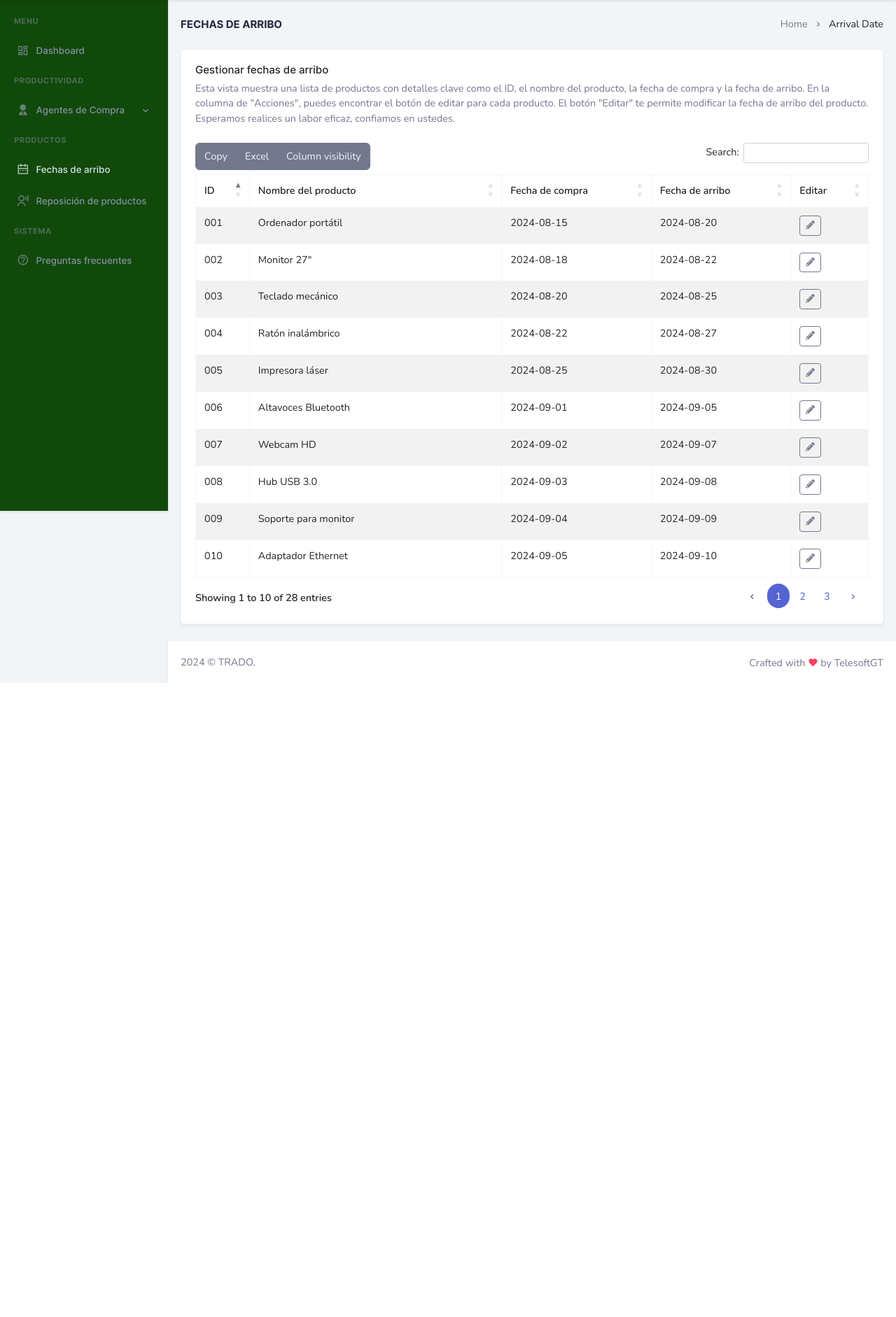
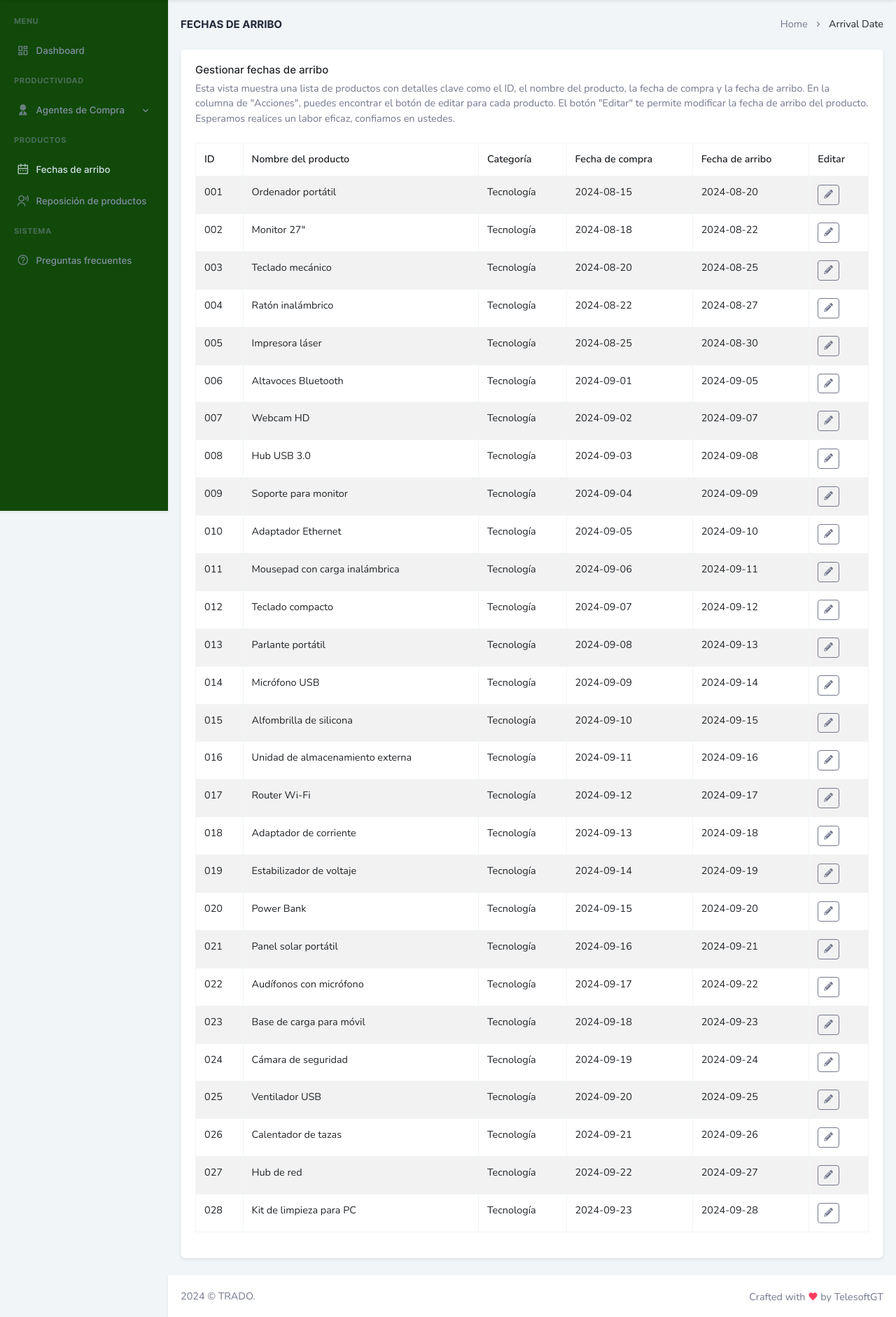
Before and after one commit to RenatoVargas31/TRADO-GT, a Spring Boot app: page /adminzonal/fechasArribo in a window 1280 px wide. Shown: the part 70-1952 px from the top of the page at 70% size. Before the commit the page ends 1046 px from the top, so only its background shows below. Run offline with Spring Boot 4, Linux system fonts and the light colour scheme; some libraries are stand-ins or nearby versions.

Commit message:
Más pequeños cambios adminZonal

```diff
--- a/src/main/resources/templates/AdminZonal/tablaFechaArribo-AdminZonal.html
+++ b/src/main/resources/templates/AdminZonal/tablaFechaArribo-AdminZonal.html
@@ -1,5 +1,5 @@
 <!doctype html>
-<html xmlns:th="http://www.thymeleaf.org" lang="en">
+<html xmlns:th="http://www.thymeleaf.org" lang="es">
 
 <head>
     <meta charset="utf-8" />
@@ -67,11 +67,12 @@
                                     confiamos en ustedes.
                                 </p>
 
-                                <table id="datatable-buttons" class="table table-striped table-bordered dt-responsive nowrap" style="border-collapse: collapse; border-spacing: 0; width: 100%;">
+                                <table id="datatable-fechaArribo" class="table table-striped table-bordered dt-responsive nowrap" style="border-collapse: collapse; border-spacing: 0; width: 100%;">
                                     <thead>
                                     <tr>
                                         <th>ID</th>
                                         <th>Nombre del producto</th>
+                                        <th>Categoría</th>
                                         <th>Fecha de compra</th>
                                         <th>Fecha de arribo</th>
                                         <th>Editar</th>
@@ -83,6 +84,7 @@
                                     <tr>
                                         <td>001</td>
                                         <td>Ordenador portátil</td>
+                                        <td>Tecnología</td>
                                         <td>2024-08-15</td>
                                         <td>2024-08-20</td>
                                         <td  >
@@ -95,6 +97,7 @@
                                     <tr>
                                         <td>002</td>
                                         <td>Monitor 27"</td>
+                                        <td>Tecnología</td>
                                         <td>2024-08-18</td>
                                         <td>2024-08-22</td>
                                         <td  >
@@ -106,6 +109,7 @@
                                     <tr>
                                         <td>003</td>
                                         <td>Teclado mecánico</td>
+                                        <td>Tecnología</td>
                                         <td>2024-08-20</td>
                                         <td>2024-08-25</td>
                                         <td  >
@@ -117,6 +121,7 @@
                                     <tr>
                                         <td>004</td>
                                         <td>Ratón inalámbrico</td>
+                                        <td>Tecnología</td>
                                         <td>2024-08-22</td>
                                         <td>2024-08-27</td>
                                         <td  >
@@ -128,6 +133,7 @@
                                     <tr>
                                         <td>005</td>
                                         <td>Impresora láser</td>
+                                        <td>Tecnología</td>
                                         <td>2024-08-25</td>
                                         <td>2024-08-30</td>
                                         <td  >
@@ -139,6 +145,7 @@
                                     <tr>
                                         <td>006</td>
                                         <td>Altavoces Bluetooth</td>
+                                        <td>Tecnología</td>
                                         <td>2024-09-01</td>
                                         <td>2024-09-05</td>
                                         <td  >
@@ -150,6 +157,7 @@
                                     <tr>
                                         <td>007</td>
                                         <td>Webcam HD</td>
+                                        <td>Tecnología</td>
                                         <td>2024-09-02</td>
                                         <td>2024-09-07</td>
                                         <td  >
@@ -161,6 +169,7 @@
                                     <tr>
                                         <td>008</td>
                                         <td>Hub USB 3.0</td>
+                                        <td>Tecnología</td>
                                         <td>2024-09-03</td>
                                         <td>2024-09-08</td>
                                         <td  >
@@ -172,6 +181,7 @@
                                     <tr>
                                         <td>009</td>
                                         <td>Soporte para monitor</td>
+                                        <td>Tecnología</td>
                                         <td>2024-09-04</td>
                                         <td>2024-09-09</td>
                                         <td  >
@@ -183,6 +193,7 @@
                                     <tr>
                                         <td>010</td>
                                         <td>Adaptador Ethernet</td>
+                                        <td>Tecnología</td>
                                         <td>2024-09-05</td>
                                         <td>2024-09-10</td>
                                         <td  >
@@ -194,6 +205,7 @@
                                     <tr>
                                         <td>011</td>
                                         <td>Mousepad con carga inalámbrica</td>
+                                        <td>Tecnología</td>
                                         <td>2024-09-06</td>
                                         <td>2024-09-11</td>
                                         <td  >
@@ -205,6 +217,7 @@
                                     <tr>
                                         <td>012</td>
                                         <td>Teclado compacto</td>
+                                        <td>Tecnología</td>
                                         <td>2024-09-07</td>
                                         <td>2024-09-12</td>
                                         <td  >
@@ -216,6 +229,7 @@
                                     <tr>
                                         <td>013</td>
                                         <td>Parlante portátil</td>
+                                        <td>Tecnología</td>
                                         <td>2024-09-08</td>
                                         <td>2024-09-13</td>
                                         <td  >
@@ -227,6 +241,7 @@
                                     <tr>
                                         <td>014</td>
                                         <td>Micrófono USB</td>
+                                        <td>Tecnología</td>
                                         <td>2024-09-09</td>
                                         <td>2024-09-14</td>
                                         <td  >
@@ -238,6 +253,7 @@
                                     <tr>
                                         <td>015</td>
                                         <td>Alfombrilla de silicona</td>
+                                        <td>Tecnología</td>
                                         <td>2024-09-10</td>
                                         <td>2024-09-15</td>
                                         <td  >
@@ -249,6 +265,7 @@
                                     <tr>
                                         <td>016</td>
                                         <td>Unidad de almacenamiento externa</td>
+                                        <td>Tecnología</td>
                                         <td>2024-09-11</td>
                                         <td>2024-09-16</td>
                                         <td  >
@@ -260,6 +277,7 @@
                                     <tr>
                                         <td>017</td>
                                         <td>Router Wi-Fi</td>
+                                        <td>Tecnología</td>
                                         <td>2024-09-12</td>
                                         <td>2024-09-17</td>
                                         <td  >
@@ -271,6 +289,7 @@
                                     <tr>
                                         <td>018</td>
                                         <td>Adaptador de corriente</td>
+                                        <td>Tecnología</td>
                                         <td>2024-09-13</td>
                                         <td>2024-09-18</td>
                                         <td  >
@@ -282,6 +301,7 @@
                                     <tr>
                                         <td>019</td>
                                         <td>Estabilizador de voltaje</td>
+                                        <td>Tecnología</td>
                                         <td>2024-09-14</td>
                                         <td>2024-09-19</td>
                                         <td  >
@@ -293,6 +313,7 @@
                                     <tr>
                                         <td>020</td>
                                         <td>Power Bank</td>
+                                        <td>Tecnología</td>
                                         <td>2024-09-15</td>
                                         <td>2024-09-20</td>
                                         <td  >
@@ -304,6 +325,7 @@
                                     <tr>
                                         <td>021</td>
                                         <td>Panel solar portátil</td>
+                                        <td>Tecnología</td>
                                         <td>2024-09-16</td>
                                         <td>2024-09-21</td>
                                         <td  >
@@ -315,6 +337,7 @@
                                     <tr>
                                         <td>022</td>
                                         <td>Audífonos con micrófono</td>
+                                        <td>Tecnología</td>
                                         <td>2024-09-17</td>
                                         <td>2024-09-22</td>
                                         <td  >
@@ -326,6 +349,7 @@
                                     <tr>
                                         <td>023</td>
                                         <td>Base de carga para móvil</td>
+                                        <td>Tecnología</td>
                                         <td>2024-09-18</td>
                                         <td>2024-09-23</td>
                                         <td  >
@@ -337,6 +361,7 @@
                                     <tr>
                                         <td>024</td>
                                         <td>Cámara de seguridad</td>
+                                        <td>Tecnología</td>
                                         <td>2024-09-19</td>
                                         <td>2024-09-24</td>
                                         <td  >
@@ -348,6 +373,7 @@
                                     <tr>
                                         <td>025</td>
                                         <td>Ventilador USB</td>
+                                        <td>Tecnología</td>
                                         <td>2024-09-20</td>
                                         <td>2024-09-25</td>
                                         <td  >
@@ -359,6 +385,7 @@
                                     <tr>
                                         <td>026</td>
                                         <td>Calentador de tazas</td>
+                                        <td>Tecnología</td>
                                         <td>2024-09-21</td>
                                         <td>2024-09-26</td>
                                         <td  >
@@ -370,6 +397,7 @@
                                     <tr>
                                         <td>027</td>
                                         <td>Hub de red</td>
+                                        <td>Tecnología</td>
                                         <td>2024-09-22</td>
                                         <td>2024-09-27</td>
                                         <td  >
@@ -381,6 +409,7 @@
                                     <tr>
                                         <td>028</td>
                                         <td>Kit de limpieza para PC</td>
+                                        <td>Tecnología</td>
                                         <td>2024-09-23</td>
                                         <td>2024-09-28</td>
                                         <td  >
--- a/src/main/resources/templates/AdminZonal/tablaReposicionProductos-AdminZonal.html
+++ b/src/main/resources/templates/AdminZonal/tablaReposicionProductos-AdminZonal.html
@@ -61,15 +61,15 @@
                             <div class="card-body">
 
                                 <h4 class="card-title">Solicita la reposición de productos</h4>
-                                <p>Estimado Coordinador Zonal, por favor verifique los productos con bajo stock (menos de 25 unidades)
+                                <p class="card-title-desc">Estimado Coordinador Zonal, por favor verifique los productos con bajo stock (menos de 25 unidades)
                                     y solicite reposición al SuperAdmin a través de la tabla a continuación.</p>
 
 
-                                <table id="datatable-buttons" class="table table-striped table-bordered dt-responsive nowrap" style="border-collapse: collapse; border-spacing: 0; width: 100%;">
+                                <table id="datatable-reposicionProducto" class="table table-striped table-bordered dt-responsive nowrap" style="border-collapse: collapse; border-spacing: 0; width: 100%;">
                                     <thead>
                                     <tr>
                                         <th>Nombre del producto</th>
-                                        <th>Tipo </th>
+                                        <th>Categoría </th>
                                         <th>Cantidad</th>
                                         <th>Estado</th>
                                         <th>Reponer</th>
```
